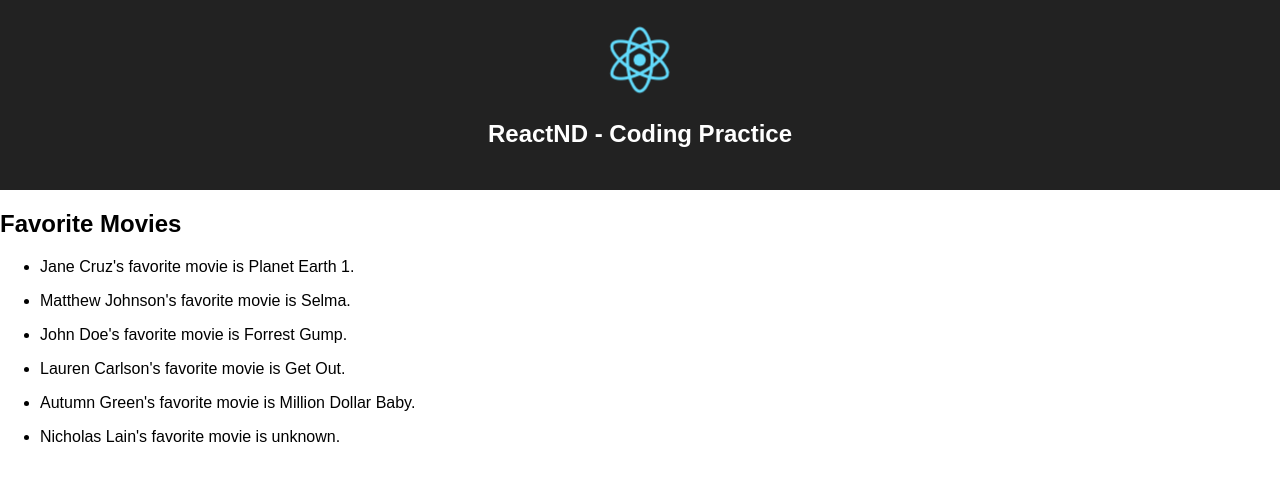
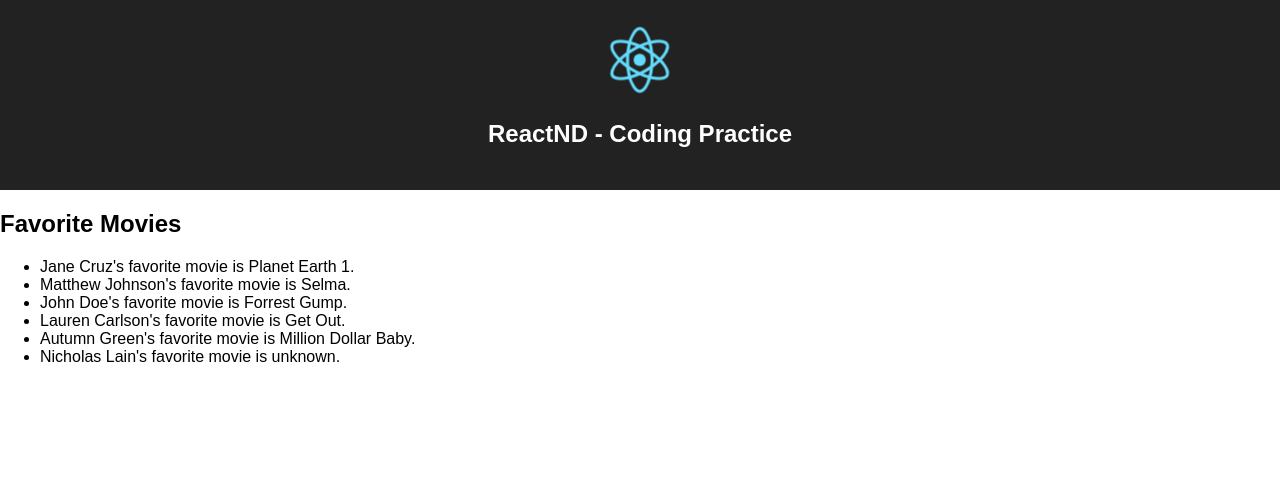
Before and after one commit to iamYatingLiu/udacity-react, a React (Create React App) app: page / in a window 1280 px wide. Shown: the top 480 px of the page. Built offline with nearby package versions, Linux system fonts and the light colour scheme.

Commit message:
exercise1

```diff
--- a/src/App.js
+++ b/src/App.js
@@ -108,7 +108,7 @@ class App extends Component {
         <h2>Favorite Movies</h2>
         <ul>
         {profiles.map((profile) =>
-        <li key = {profile.id}><div><p>{users[profile.userID].name}'s favorite movie is {movies[profile.userID] ? movies[profile.userID].name : "unknown"}.</p></div></li>
+        <li key = {profile.id}>{users[profile.userID].name}'s favorite movie is {movies[profile.userID] ? movies[profile.userID].name : "unknown"}.</li>
         )}
         </ul>
       </div>
```
